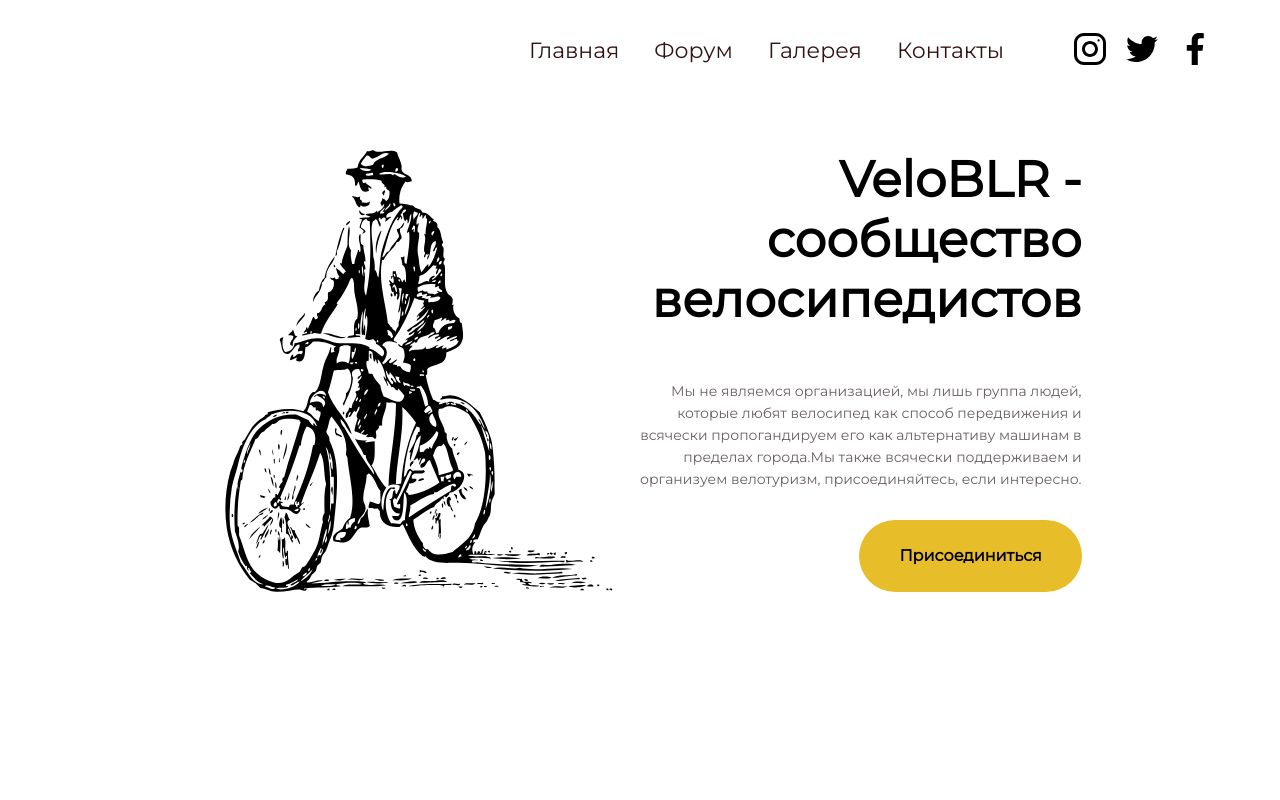
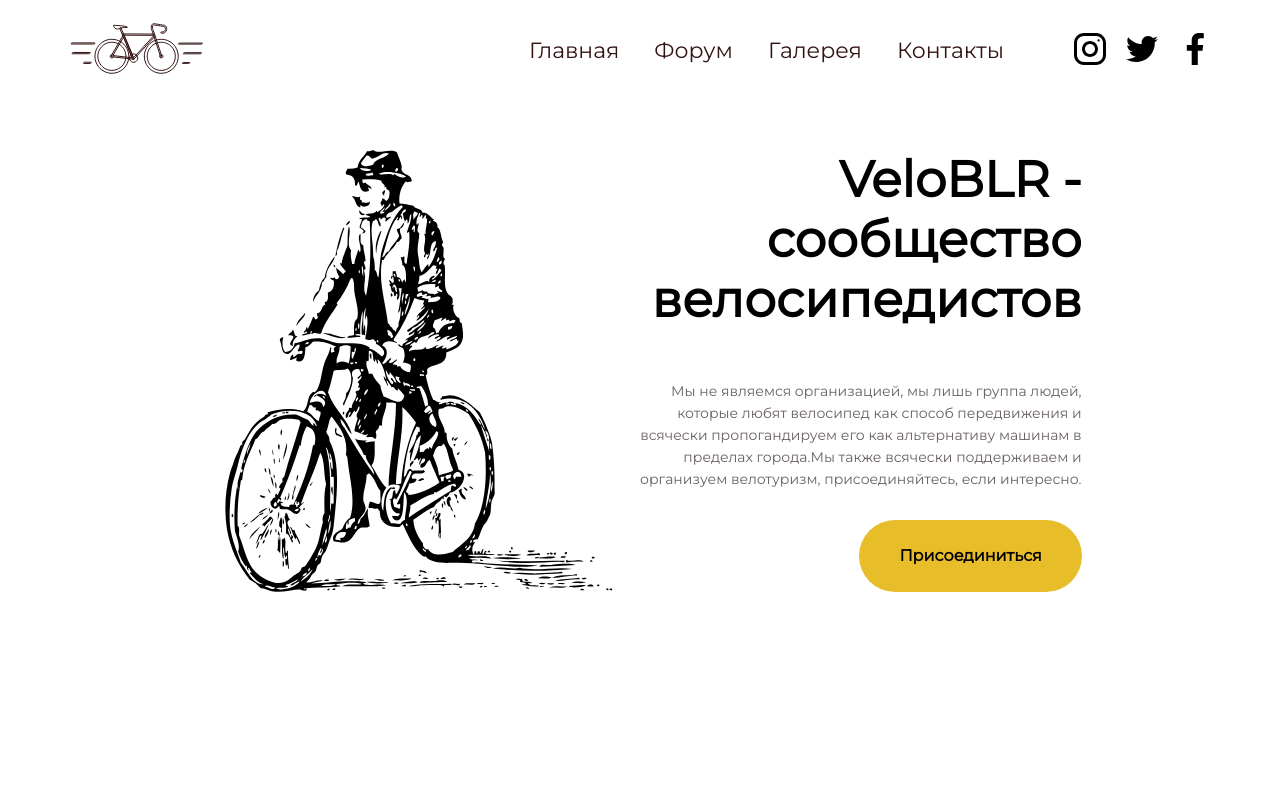
Before and after one commit to navasiolau/floliq.github.io-1, a plain HTML site: page index.html in a window 1280 px wide. Shown: the top 800 px of the page. Drawn offline with Linux system fonts and the light colour scheme.

Commit message:
svg preload

```diff
--- a/index.html
+++ b/index.html
@@ -5,7 +5,7 @@
 	<meta name="viewport" content="width=device-width, initial-scale=1">
 	<meta http-equiv="X-UA-Compatible" content="IE=edge">
 	<link rel="preload" href="velo.ico" as="icon">
-	<link rel="preload" href="/img/svg/sprite.svg" as="image" type="image/svg+xml"/>
+	<link rel="preload" href="/img/svg/sprite.svg"/>
 	<link rel="stylesheet" href="css/styles.css">
     <link href='//fonts.googleapis.com/css2?family=Montserrat&display=swap' rel='stylesheet' type='text/css'>
 	<title>VeloBLR - клуб велосипедистов</title>
@@ -16,7 +16,7 @@
 			<div class="header-body">
                 <a class="header-logo" href="#">
                     <svg class="logo">
-                        <use xlink:href="img/svg/image#velo"></use>
+                        <use xlink:href="img/svg/sprite.svg#velo"></use>
                     </svg>
 				</a>
 				<input id="burger" type="checkbox" />
```
